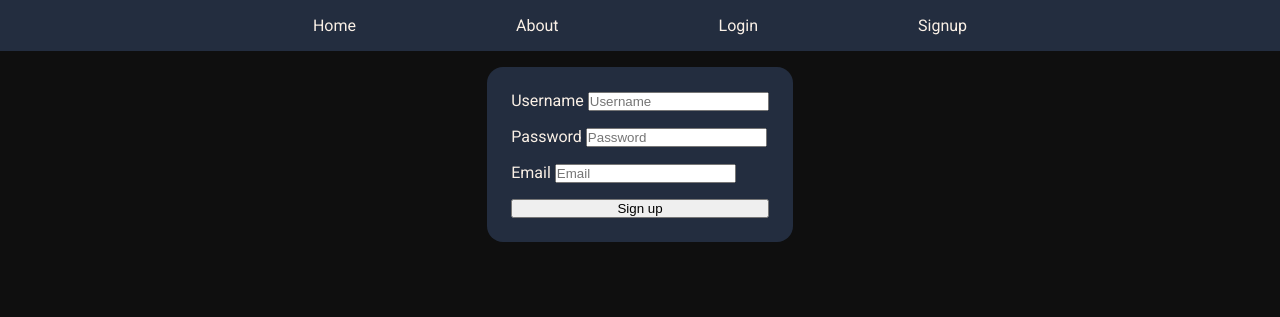
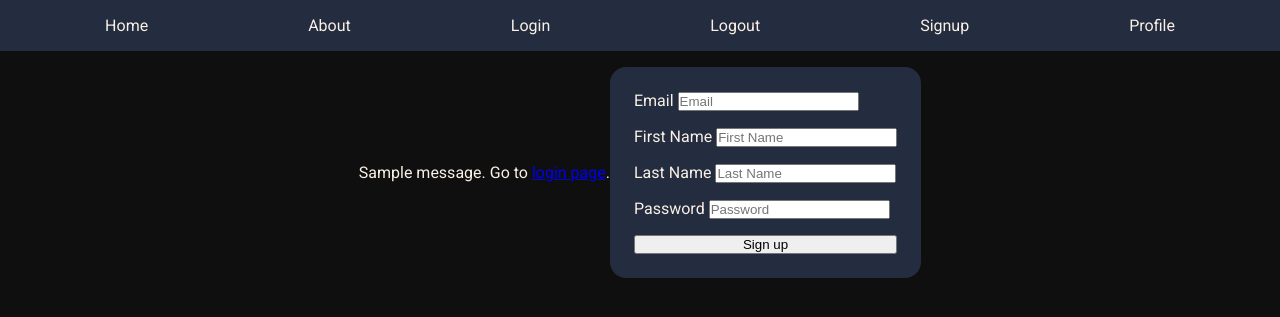
Before and after one commit to AshishNarne/HealthHarbor, a Flask app: template src/templates/pages/signup.html in a window 1280 px wide. Shown: the top 317 px of the page. Run offline with Flask 3, Linux system fonts and the light colour scheme; the template is opened without the code that fills it, so the values that code supplies are empty; tables that the repository leaves empty hold one stand-in row (values such as "Sample post"); one stand-in notice (Sample message) is shown.

Commit message:
Add user session managament with flask_login

```diff
--- a/main.py
+++ /dev/null
@@ -1,7 +0,0 @@
-from flask import Flask
-
-app = Flask(__name__)
-
-@app.route("/")
-def hello_world():
-    return "<p>Hello, World!</p>"
--- a/src/__init__.py
+++ b/src/__init__.py
@@ -1,6 +1,7 @@
 from flask import Flask
 from flask_sqlalchemy import SQLAlchemy
 from dotenv import load_dotenv
+from flask_login import LoginManager
 
 db = SQLAlchemy()
 load_dotenv()
@@ -12,6 +13,18 @@ def create_app():
     app.config.from_prefixed_env()
     db.init_app(app)
 
+    login_manager = LoginManager()
+    login_manager.login_view = 'pages.login'
+    login_manager.init_app(app)
+
+    from .models import User
+
+    @login_manager.user_loader
+    def load_user(user_id):
+        print(f'{user_id = }')
+        # since the user_id is just the primary key of our user table, use it in the query for the user
+        return User.query.get(int(user_id))
+
     with app.app_context():
         db.create_all()
 
--- a/src/templates/_navigation.html
+++ b/src/templates/_navigation.html
@@ -3,6 +3,8 @@
         <li><a href="{{ url_for('pages.home') }}">Home</a></li>
         <li><a href="{{ url_for('pages.about') }}">About</a></li>
         <li><a href="{{ url_for('pages.login') }}">Login</a></li>
+        <li><a href="{{ url_for('pages.logout') }}">Logout</a></li>
         <li><a href="{{ url_for('pages.signup') }}">Signup</a></li>
+        <li><a href="{{ url_for('pages.profile') }}">Profile</a></li>
     </ul>
 </nav>
--- a/src/templates/pages/signup.html
+++ b/src/templates/pages/signup.html
@@ -6,19 +6,30 @@
 
 {% block content %}
     <section class='login'>
-        <form class='login-form' method='post'>
+        {% with messages = get_flashed_messages() %}
+        {% if messages %}
+            <div class="notification is-danger">
+                {{ messages[0] }}. Go to <a href="{{ url_for('pages.login') }}">login page</a>.
+            </div>
+        {% endif %}
+        {% endwith %}
+        <form class='login-form' method='post' autocomplete='off'>
             <div>
-                <label for='username'>Username</label>
-                <input name='username' type='text' placeholder='Username'/>
+                <label for='email'>Email</label>
+                <input name='email' type='text' placeholder='Email'/>
+            </div>
+            <div>
+                <label for='fname'>First Name</label>
+                <input name='fname' type='text' placeholder='First Name'/>
+            </div>
+            <div>
+                <label for='lname'>Last Name</label>
+                <input name='lname' type='text' placeholder='Last Name'/>
             </div>
             <div>
                 <label for='pwd'>Password</label>
                 <input name='pwd' type='password' placeholder='Password'/>
             </div>
-            <div>
-                <label for='email'>Email</label>
-                <input name='email' type='text' placeholder='Email'/>
-            </div>
             <button>Sign up</button>
         </form>
     </section>
```
Also changed, not shown: src/models.py (+5 -3 lines), src/pages.py (+26 -8 lines), src/templates/pages/login.html (+7 -3 lines), src/templates/pages/profile.html (added, +9 -0 lines), instance/db.sqlite.
